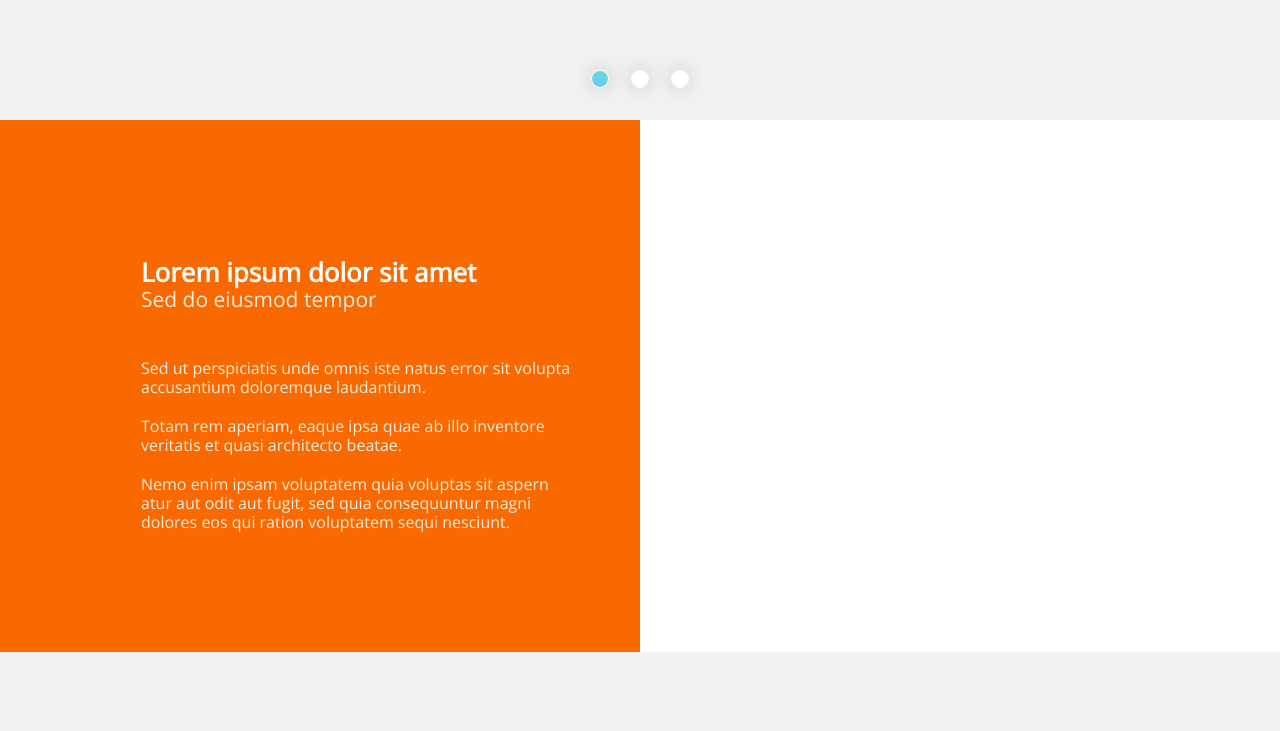
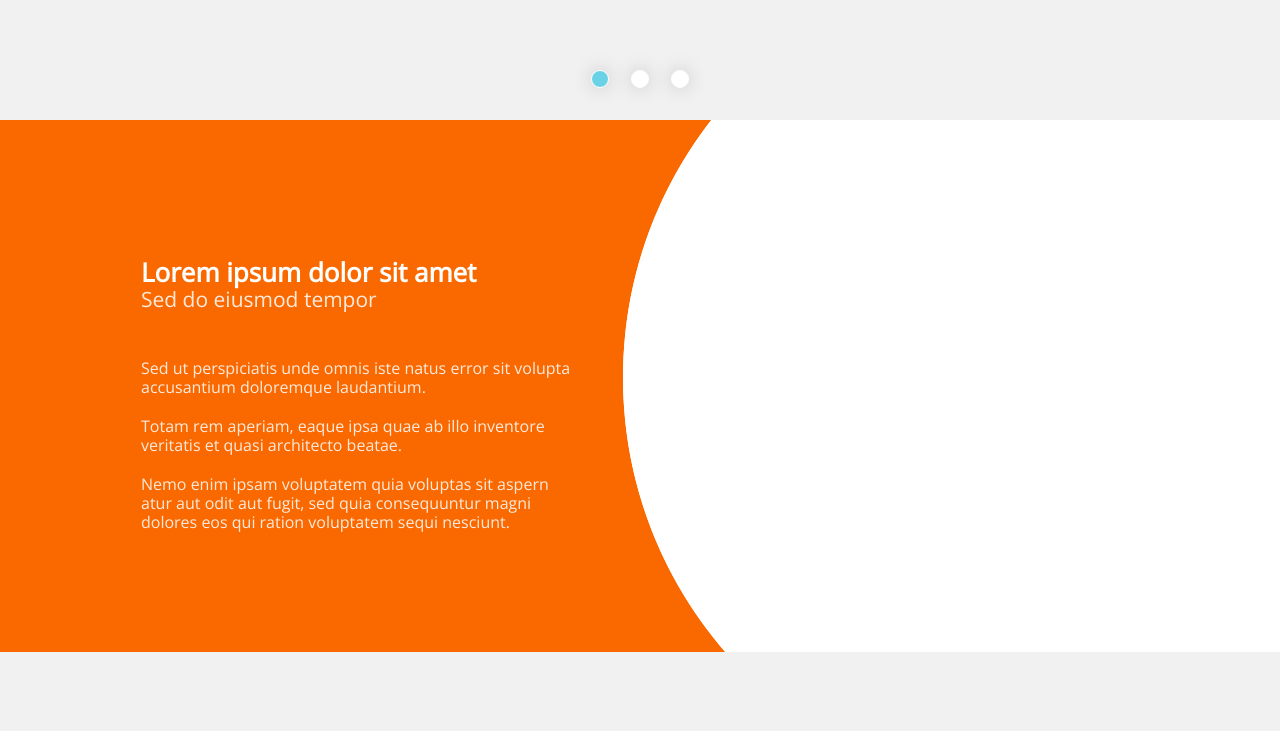
Before and after one commit to IlyaNeron/Clinic-webpage-, a plain HTML site: page index.html in a window 1280 px wide. Shown: the part 1870-2601 px from the top of the page. Drawn offline with nearby package versions, Linux system fonts and the light colour scheme.

Commit message:
Update main.css

```diff
--- a/css/main.css
+++ b/css/main.css
@@ -702,7 +702,7 @@ label, a{
   bottom: 0;
   left: 90.5%;
   width: 100%;
-  background-image: url(../images/sobka.png);
+  background-image: url(../images/block-figure.png);
   background-repeat: no-repeat;
   background-size: contain;
 }
```
